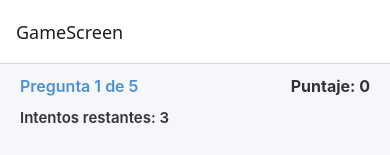
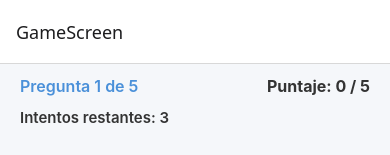
Before and after one commit to mjsalinas/PrimerExamenMovil65, a React Native app: screen /GameScreen in a window 390 px wide. Shown: the top 155 px of the page. Built offline with nearby package versions, Linux system fonts and the light colour scheme.

Commit message:
- GameScreen - se corrigio el contador de intentos y puntaje cambiando el use state de 0 a 3 - se modifico el score sumando +1

```diff
--- a/screens/GameScreen.js
+++ b/screens/GameScreen.js
@@ -4,12 +4,13 @@ import { SafeAreaView } from 'react-native-safe-area-context';
 import OptionButton from '../components/OptionButton';
 import { questions } from '../data/questions';
 
+
 export default function GameScreen({ navigation }) {
   const [currentQuestion, setCurrentQuestion] = useState(0);
-  const [attempts, setAttempts] = useState(0);
+  const [attempts, setAttempts] = useState(3);
   const [score, setScore] = useState(0);
   const [isCoolingDown, setIsCoolingDown] = useState(false);
-  const [countdown, setCountdown] = useState(0);
+  const [countdown, setCountdown] = useState(3);
 
   const question = questions[currentQuestion];
 
@@ -26,16 +27,19 @@ export default function GameScreen({ navigation }) {
 
   const handleAnswer = (index) => {
     if (index === question.correct) {
-      setScore(score);
+      setScore(score + 1);
       const nextQuestion = currentQuestion + 1;
       if (nextQuestion >= questions.length) {
-        navigation.navigate('Results', { score, total: 5 });
+        navigation.navigate('ResultScreen', {
+          score: score + 1,
+          total: 5
+        });
       } else {
         setCurrentQuestion(nextQuestion);
         setAttempts(3);
       }
     } else {
-      setAttempts(attempts + 1);
+      setAttempts(attempts - 1);
     }
   };
 
@@ -45,13 +49,13 @@ export default function GameScreen({ navigation }) {
         <Text style={styles.progress}>
           Pregunta {currentQuestion + 1} de {questions.length}
         </Text>
-        <Text style={styles.score}>Puntaje: {score}</Text>
+        <Text style={styles.score}>Puntaje: {score} / 5</Text>
       </View>
 
       <Text
         style={[
           styles.attempts,
-          { color: attempts < 0 ? '#C00000' : '#333' },
+          { color: attempts <= 1 ? '#C00000' : '#333' },
         ]}
       >
         Intentos restantes: {attempts}
```
